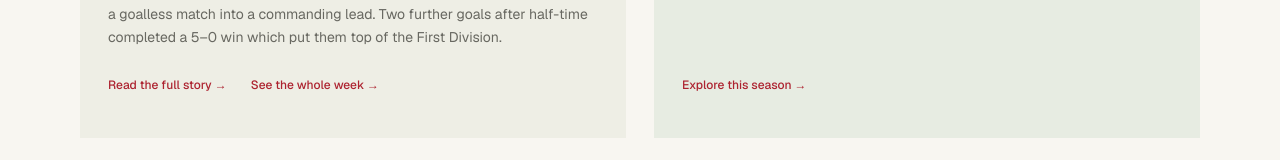
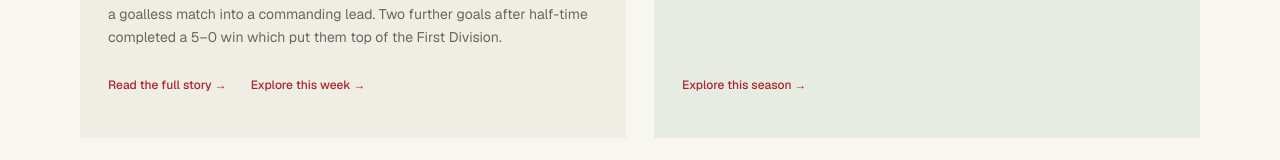
Before and after one commit to DennyRegan/the-liverpool-brief, a Next.js app: page / in a window 1280 px wide. Shown: the part 2478-2638 px from the top of the page. Built offline with nearby package versions, Linux system fonts and the light colour scheme.

Commit message:
Clarify rolling history week link

```diff
--- a/app/page.tsx
+++ b/app/page.tsx
@@ -105,7 +105,7 @@ export default function Home() {
       {(feature || spotlight) && <div className="home-weekly-features">
       {feature && <section className="home-week" aria-labelledby="home-week-heading">
         <div><h2 id="home-week-heading" className="eyebrow">This Week in History</h2><p className="home-week-date">{feature.day.label}<span>{feature.event.year}</span></p></div>
-        <article><h3>{feature.article ? <Link href={`/archive/${feature.article.slug}`}>{feature.event.title}</Link> : feature.event.title}</h3><p className="home-summary">{feature.event.summary}</p><div className="home-links">{feature.article && <Link className="read-link" href={`/archive/${feature.article.slug}`}>Read the full story →</Link>}<Link className="read-link" href="/this-week">See the whole week →</Link></div></article>
+        <article><h3>{feature.article ? <Link href={`/archive/${feature.article.slug}`}>{feature.event.title}</Link> : feature.event.title}</h3><p className="home-summary">{feature.event.summary}</p><div className="home-links">{feature.article && <Link className="read-link" href={`/archive/${feature.article.slug}`}>Read the full story →</Link>}<Link className="read-link" href="/this-week">Explore this week →</Link></div></article>
       </section>}
 
       {spotlight && <section className="home-week home-season" aria-labelledby="home-season-heading">
```
